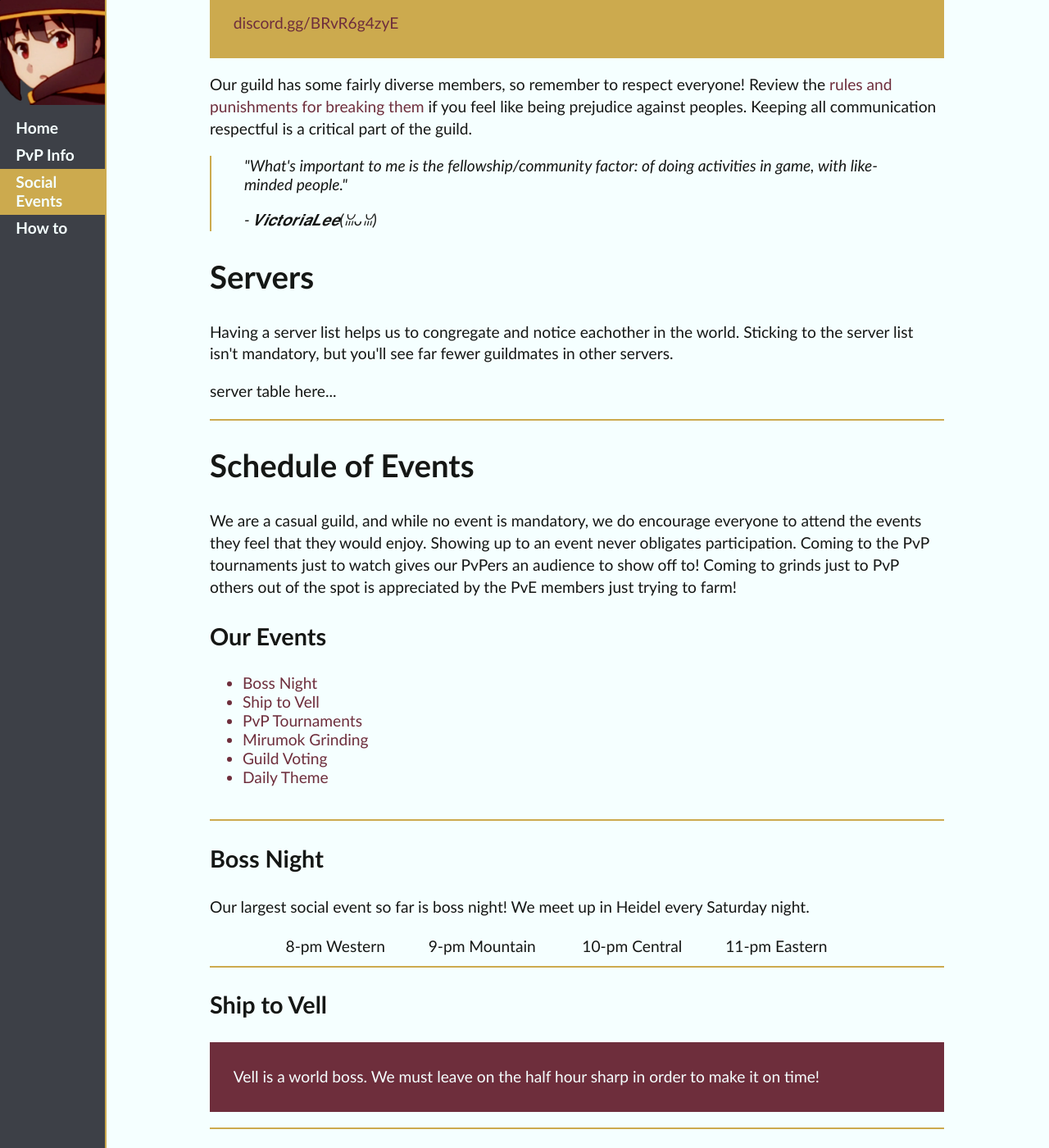
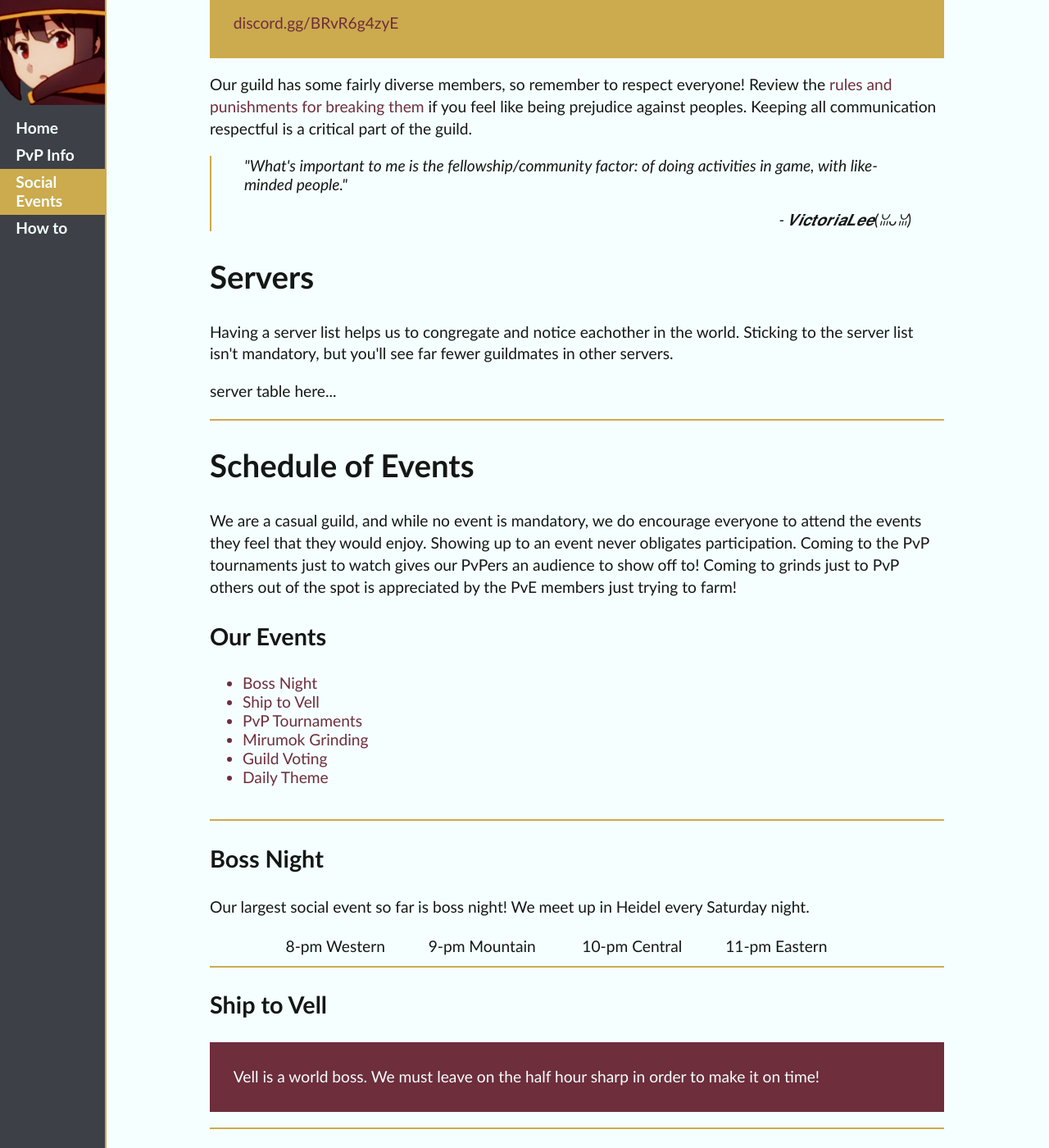
Before and after one commit to ideonella/ideonella.github.io, a Jekyll site: the page built from social.html, in a window 1280 px wide and 1400 px high, scrolled down 308 px. Shown: the whole window at 82% size. Built offline with Jekyll 4.4.1, drawn with Linux system fonts in a browser that asks for light colours.

Commit message:
Update main.scss

```diff
--- a/_sass/main.scss
+++ b/_sass/main.scss
@@ -31,6 +31,9 @@
 a {
     text-decoration: none;
     color: $magic-red;
+}
+a.white {
+    color: $magic-white;
 }
 a:hover {
     text-decoration: underline;
@@ -86,6 +89,10 @@
     margin-left: 0;
 }
 
+blockquote p.signature {
+    text-align: right;
+}
+
 //for commands
 code {
     font-family: "Courier New";
```
